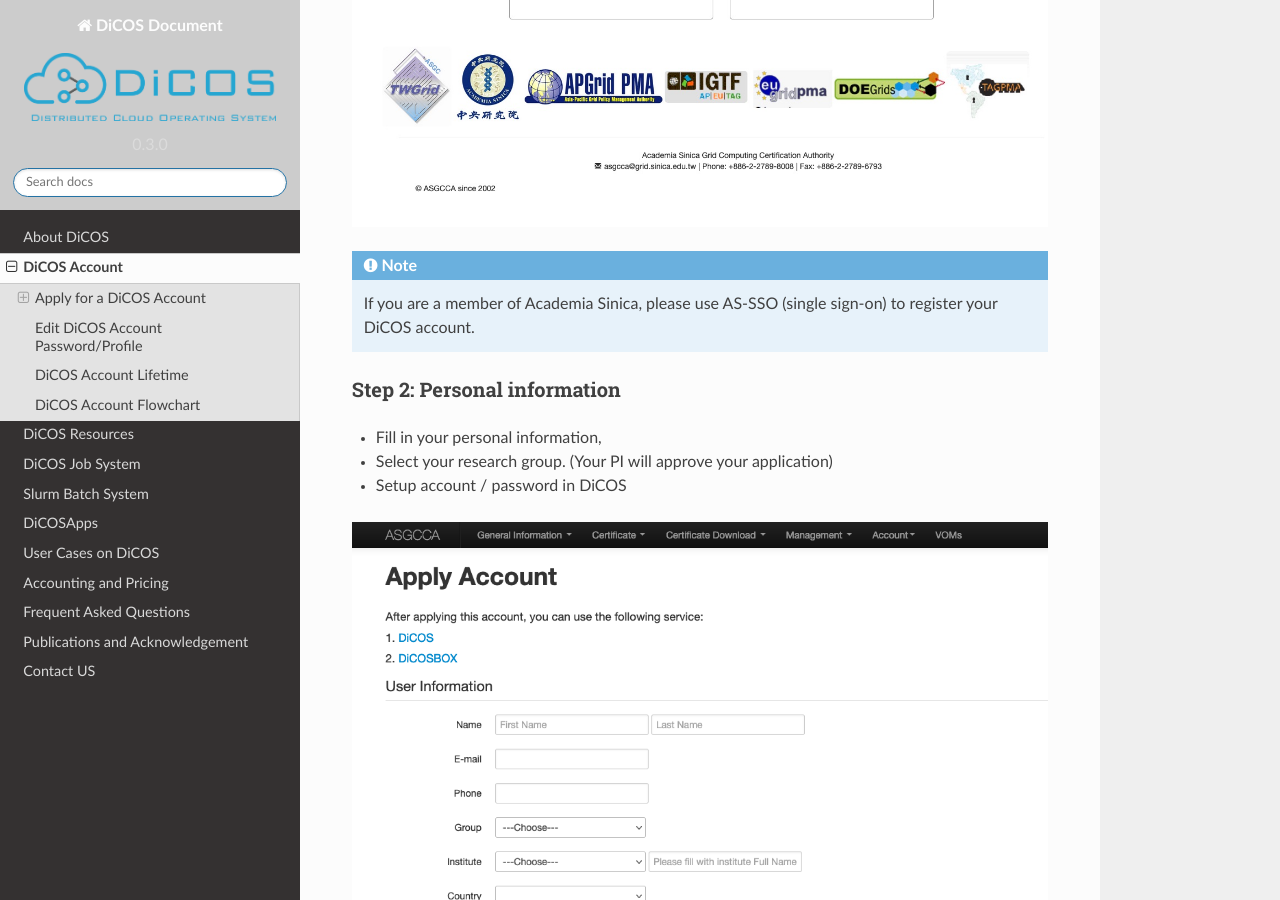
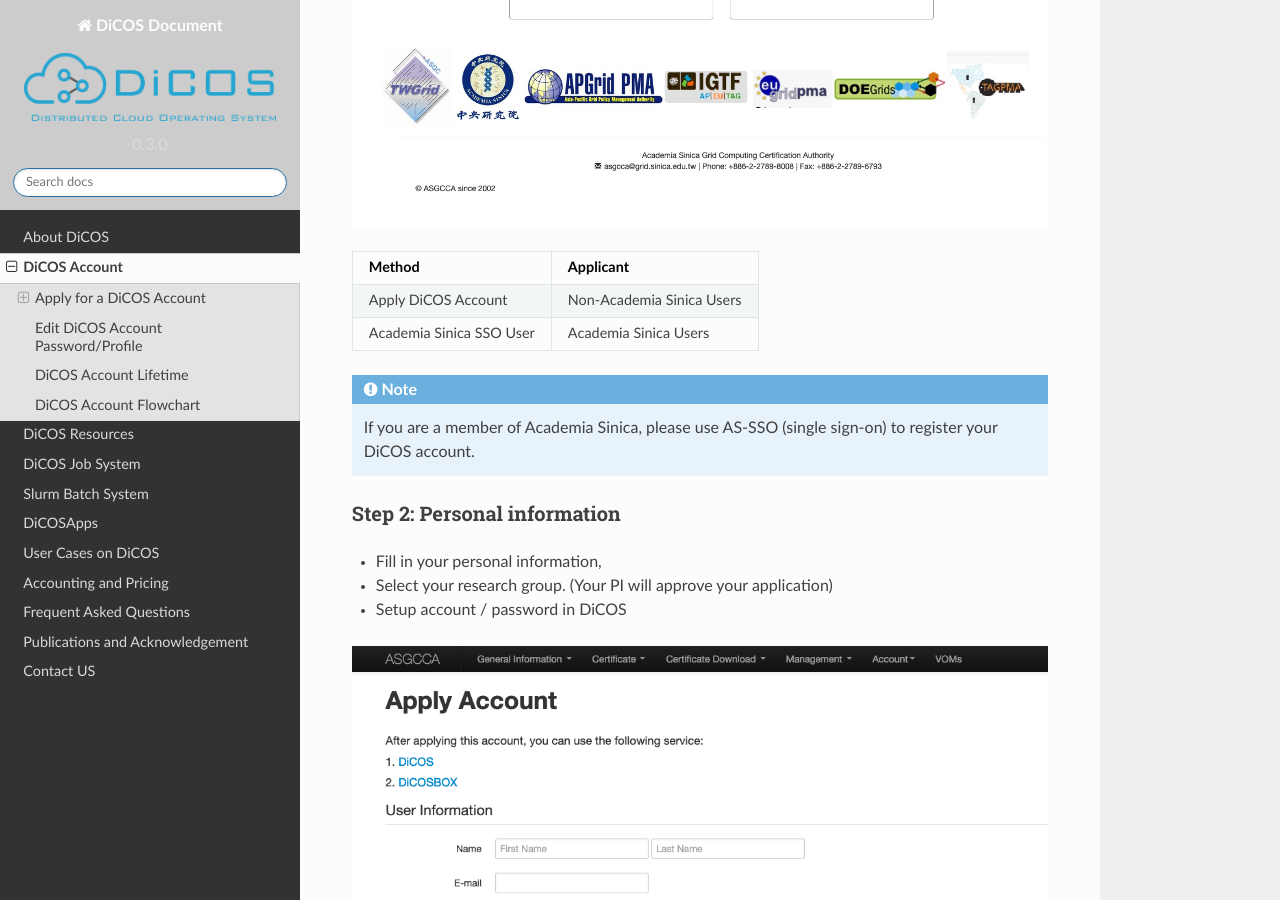
Before and after one commit to ASGCOPS/dicos_document, a Sphinx documentation site: the page built from docs/source/dicos_account.rst, in a window 1280 px wide and 900 px high, scrolled down 511 px. Built offline with Sphinx 7.4.7 and the Read the Docs theme 2.0.0, drawn with Linux system fonts in a browser that asks for light colours.

Commit message:
Revise dicos_account.rst

```diff
--- a/docs/source/dicos_account.rst
+++ b/docs/source/dicos_account.rst
@@ -22,7 +22,7 @@
    * - Apply DiCOS Account
      - Non-Academia Sinica Users
    * - Academia Sinica SSO User
-   * - Academia Sinica Users
+     - Academia Sinica Users
 
 .. note::
 
```
